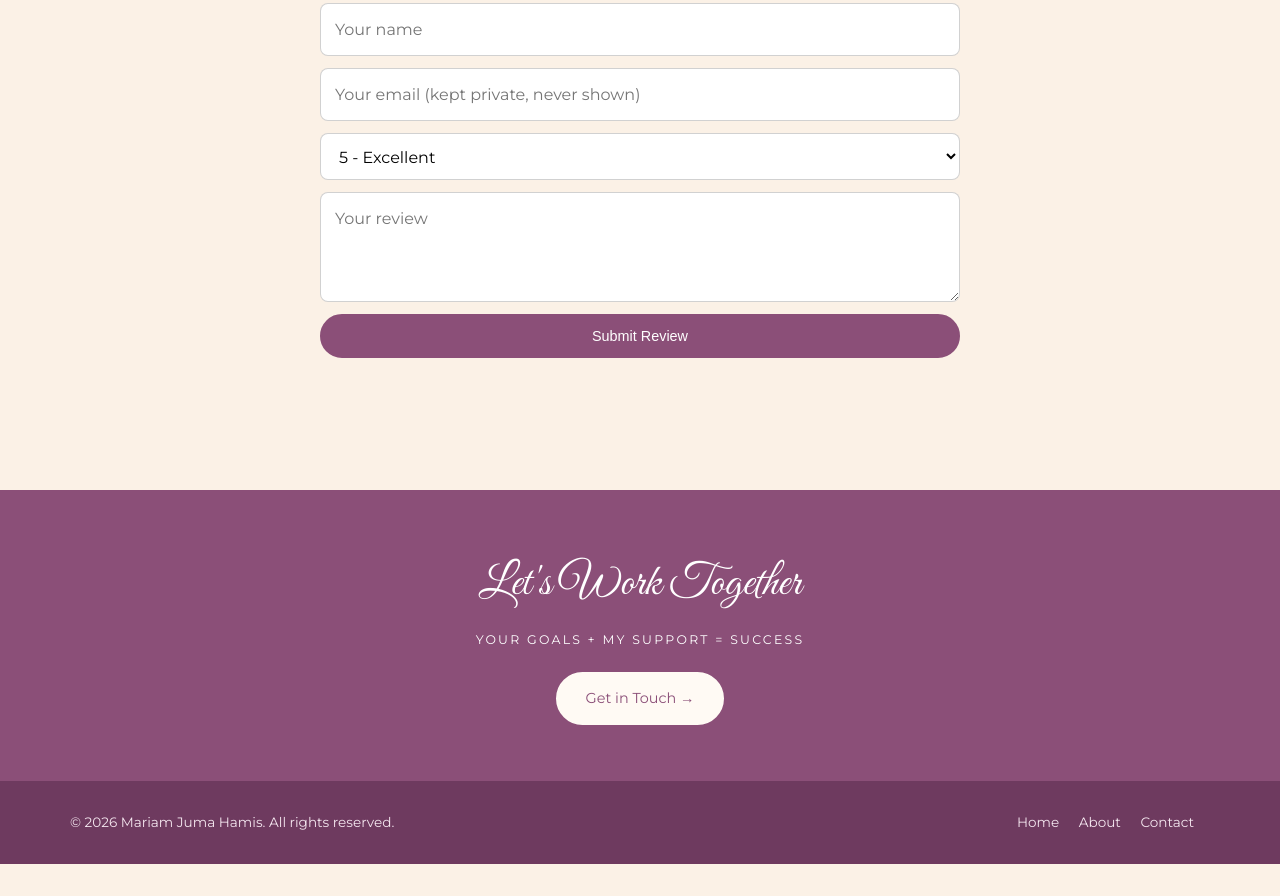
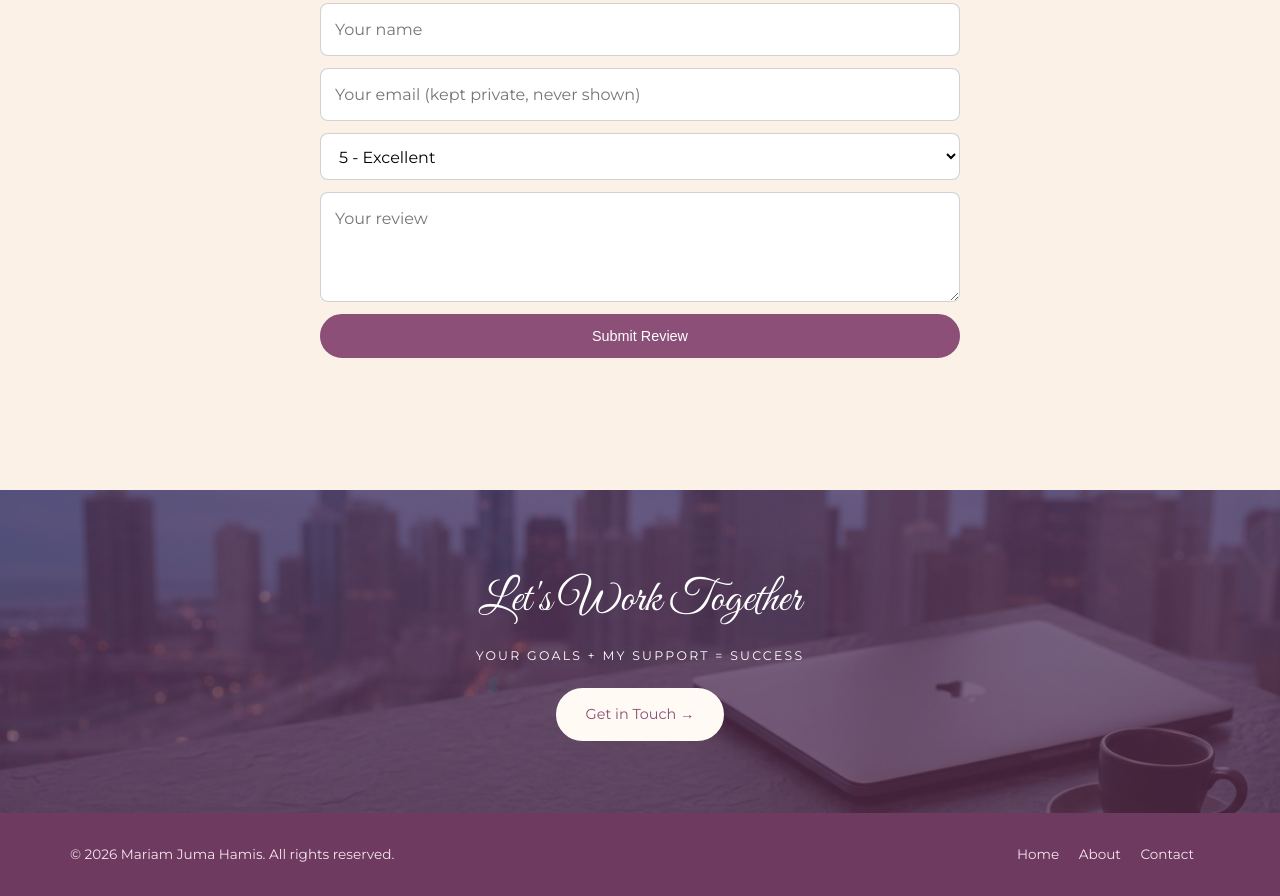
Before and after one commit to selormharry-png/s3_bucket_lambda_website, a plain HTML site: page website/index.html in a window 1280 px wide. Shown: the part 4477-5373 px from the top of the page. Before the commit the page ends 5341 px from the top, so only its background shows below. Drawn offline with nearby package versions, Linux system fonts and the light colour scheme; no server answers; a script that the page names is missing.

Commit message:
Add desk photo background to homepage "Let's Work Together" band
Image is anchored to the top (and oversized on narrow screens) so the
button printed at the bottom of the photo is never visible. The About
page band keeps its plain plum background.

```diff
--- a/website/index.html
+++ b/website/index.html
@@ -213,7 +213,7 @@
     </div>
   </section>
 
-  <div class="cta">
+  <div class="cta photo-bg">
     <div class="container">
       <div class="script">Let's Work Together</div>
       <p>Your Goals + My Support = Success</p>
--- a/website/style.css
+++ b/website/style.css
@@ -139,6 +139,12 @@ section { padding: 70px 0; }
 
 /* Contact / CTA */
 .cta { background: var(--mauve); color: #fff; text-align: center; padding: 56px 0; }
+/* Photo background; anchored to the top so the button printed at the bottom of the image stays out of view */
+.cta.photo-bg {
+  padding: 72px 0;
+  background: url("/images/consultation-desk.jpg") center top / cover no-repeat, var(--mauve);
+}
+.cta.photo-bg::before { background: rgba(110, 58, 95, 0.6); }
 .cta .script { font-family: "Great Vibes", cursive; font-size: 2.8rem; }
 .cta p { letter-spacing: 0.18em; text-transform: uppercase; font-size: 0.78rem; margin: 0.4rem 0 1.4rem; }
 .contact-box { background: var(--white); border-radius: 20px; padding: 34px; box-shadow: var(--shadow); max-width: 640px; margin: 0 auto; text-align: center; }
@@ -176,6 +182,8 @@ footer.site-footer { background: var(--mauve-dark); color: #f4e6ef; padding: 30p
   nav ul { justify-content: center; gap: 16px; }
   .traits { grid-template-columns: 1fr; }
   .photo-stack { max-width: 460px; margin: 0 auto; }
+  /* On narrow screens "cover" would show the full image height; oversize it so the bottom stays cropped */
+  .cta.photo-bg { background-size: auto 135%; background-position: 65% top; }
 }
 @media (max-width: 520px) {
   .about-photos { grid-template-columns: 1fr; }
```
Also changed, not shown: website/images/consultation-desk.jpg (added).
